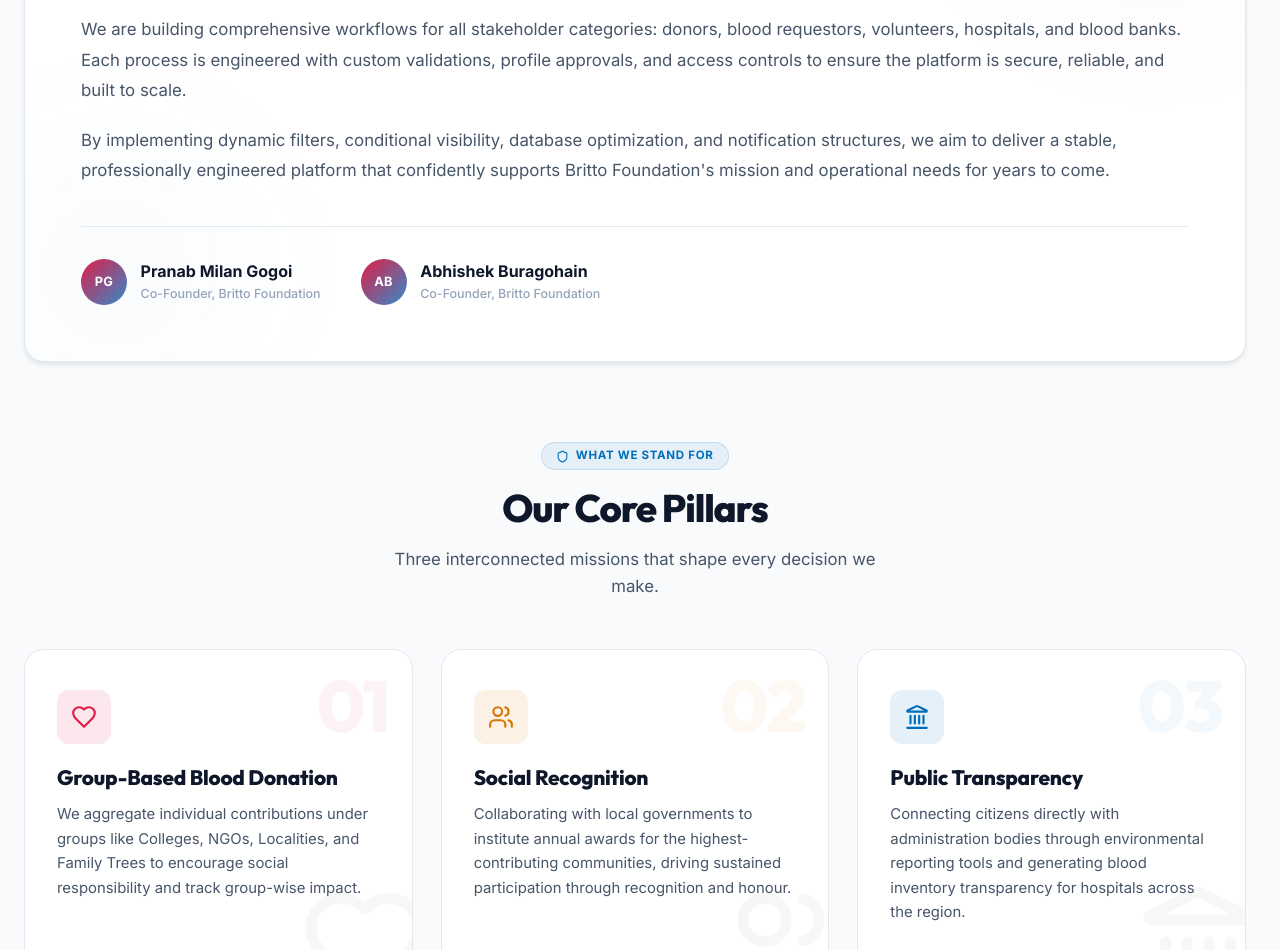
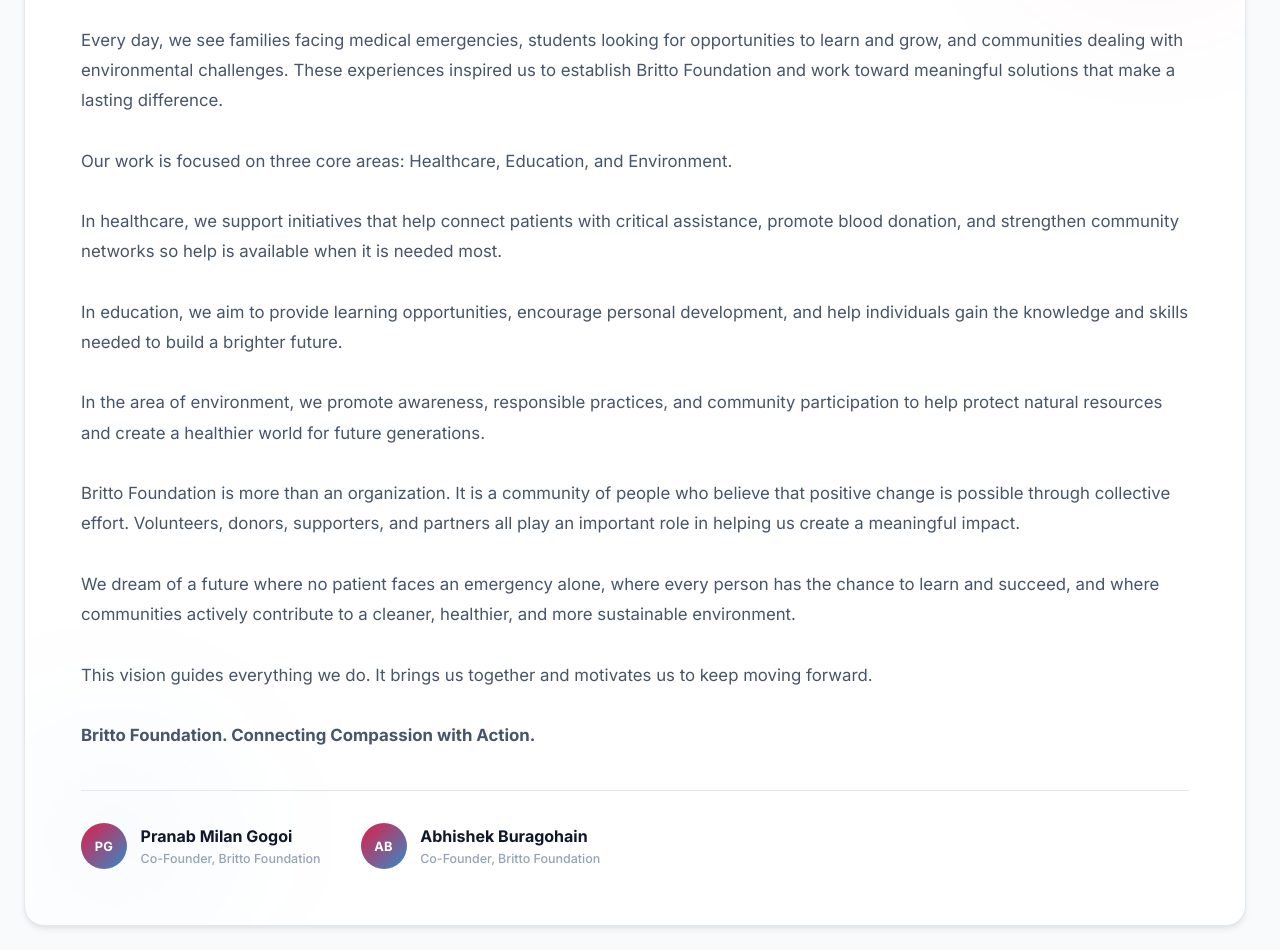
Before and after one commit to devBinud/brittofoundation, a React (Vite) app: page /about in a window 1280 px wide. Shown: the part 960-1910 px from the top of the page. Built offline with nearby package versions, Linux system fonts and the light colour scheme.

Commit message:
Revise founders' message with new content

```diff
--- a/src/pages/About/About.jsx
+++ b/src/pages/About/About.jsx
@@ -60,15 +60,45 @@ const About = () => {
           </div>
 
           <div className="founders-text">
-            <p>
-              The Britto Foundation platform has entered a critical development phase where we are refining its core application architecture — including custom workflows, metadata structures, and role-based profiles and dashboards.
-            </p>
-            <p>
-              We are building comprehensive workflows for all stakeholder categories: donors, blood requestors, volunteers, hospitals, and blood banks. Each process is engineered with custom validations, profile approvals, and access controls to ensure the platform is secure, reliable, and built to scale.
-            </p>
-            <p>
-              By implementing dynamic filters, conditional visibility, database optimization, and notification structures, we aim to deliver a stable, professionally engineered platform that confidently supports Britto Foundation's mission and operational needs for years to come.
-            </p>
+           <p>
+  Britto Foundation was created with a simple belief: everyone deserves access to support, opportunities, and a better future, regardless of their circumstances. We believe real change happens when people come together and help one another.
+
+  <br /><br />
+
+  Every day, we see families facing medical emergencies, students looking for opportunities to learn and grow, and communities dealing with environmental challenges. These experiences inspired us to establish Britto Foundation and work toward meaningful solutions that make a lasting difference.
+
+  <br /><br />
+
+  Our work is focused on three core areas: Healthcare, Education, and Environment.
+
+  <br /><br />
+
+  In healthcare, we support initiatives that help connect patients with critical assistance, promote blood donation, and strengthen community networks so help is available when it is needed most.
+
+  <br /><br />
+
+  In education, we aim to provide learning opportunities, encourage personal development, and help individuals gain the knowledge and skills needed to build a brighter future.
+
+  <br /><br />
+
+  In the area of environment, we promote awareness, responsible practices, and community participation to help protect natural resources and create a healthier world for future generations.
+
+  <br /><br />
+
+  Britto Foundation is more than an organization. It is a community of people who believe that positive change is possible through collective effort. Volunteers, donors, supporters, and partners all play an important role in helping us create a meaningful impact.
+
+  <br /><br />
+
+  We dream of a future where no patient faces an emergency alone, where every person has the chance to learn and succeed, and where communities actively contribute to a cleaner, healthier, and more sustainable environment.
+
+  <br /><br />
+
+  This vision guides everything we do. It brings us together and motivates us to keep moving forward.
+
+  <br /><br />
+
+  <strong>Britto Foundation. Connecting Compassion with Action.</strong>
+</p>
           </div>
 
           <div className="founders-sigs">
```
